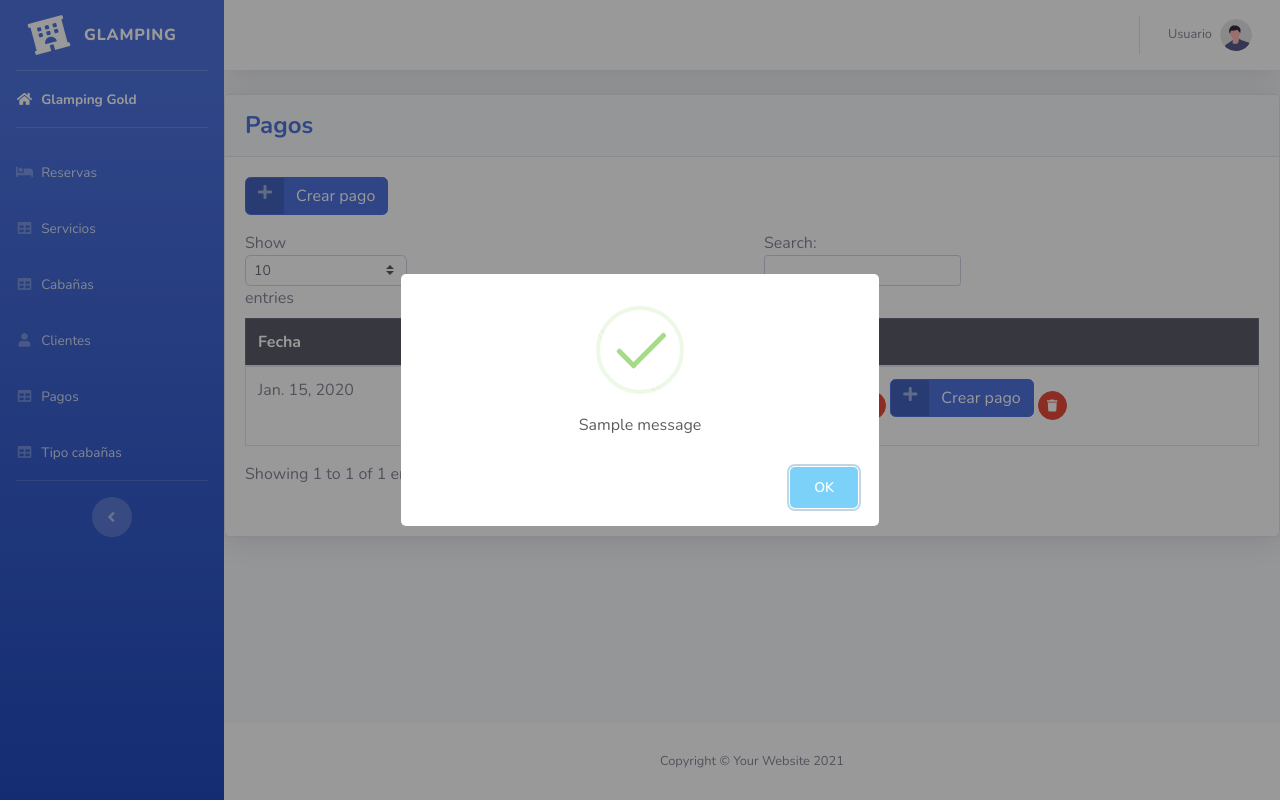
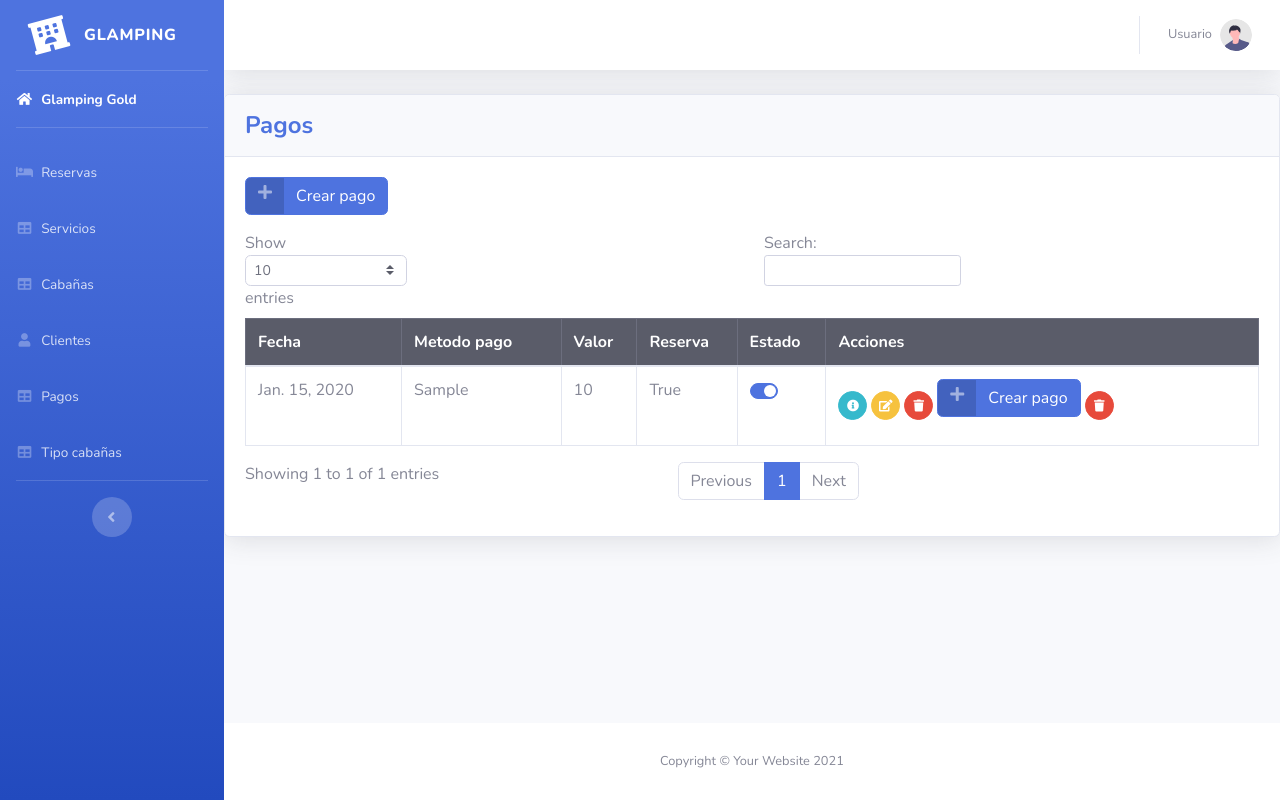
Before and after one commit to moisesd18r19/GOLD_GLAPING2, a Django app: page /pagos/ in a window 1280 px wide. Run offline with Django 5.2, Linux system fonts and the light colour scheme; data comes from the database, SQL or seed files in the repository; both versions use the stored data as it was after the commit; tables that the repository leaves empty hold one stand-in row (values such as "Sample post"); one stand-in notice (Sample message) is shown; parts of the project's set-up code (start-up, migrations or seed data) failed here and were passed over; some libraries are stand-ins or nearby versions.

Commit message:
pagos and reservas

```diff
--- a/Glamping_Gold/pagos/forms.py
+++ b/Glamping_Gold/pagos/forms.py
@@ -1,9 +1,9 @@
 from django import forms
 from . models import Pago
-from reservas.models import Reserva
+
 
 class PagoForm(forms.ModelForm):
-    reserva = forms.ModelChoiceField(queryset=Reserva.objects.filter(status=True).order_by('nombre'))
+    reserva = forms.ModelChoiceField
     class Meta:
         model = Pago
         fields = "__all__"
--- a/Glamping_Gold/pagos/models.py
+++ b/Glamping_Gold/pagos/models.py
@@ -1,13 +1,18 @@
 from django.db import models
 
 class Pago(models.Model):
-    fecha = models.DateField()
+    fecha = models.DateField( default='True')
     metodo_pago = models.CharField(max_length=200)
-    valor = models.IntegerField()
+    valor = models.IntegerField( default='True')
     status = models.BooleanField(default=True)
-    reserva = models.ForeignKey('reservas.reserva', on_delete= models.DO_NOTHING)
+    reserva = models.ForeignKey('reservas.Reserva', on_delete= models.DO_NOTHING, default='True')
 
     def __str__(self):
-        return self.fecha
+        return self.reserva
+
+
+
+
+
 
 # Create your models here.
--- a/Glamping_Gold/pagos/urls.py
+++ b/Glamping_Gold/pagos/urls.py
@@ -5,6 +5,5 @@ urlpatterns = [
     path('', views.pagos, name='pagos'),
     path('pago_status_/<int:pago_id>/', views.change_status_pago, name='pago_status'),
     path('create/', views.create_pagos, name='create_pago'),
-#     path('detail/<int:pago_id>/', views.detail_pago, name='detail_pago'),
-#     path('delete/<int:pago_id>/', views.delete_pago, name='delete_pago'),
+#
  ]
--- a/Glamping_Gold/reservas/models.py
+++ b/Glamping_Gold/reservas/models.py
@@ -1,12 +1,13 @@
 from django.db import models
 
 class Reserva(models.Model):
-    fecha_reserva = models.DateField()
-    fecha_inicio = models.DateField()
-    fecha_fin = models.DateField()
-    valor = models.IntegerField()
-    cliente = models.ForeignKey('cliente.Cliente', on_delete= models.DO_NOTHING)
+    coder = models.CharField(max_length=255, default= True )
+    fecha_reserva = models.DateField(default= True)
+    fecha_inicio = models.DateField(default= True)
+    fecha_fin = models.DateField(default= True)
+    valor = models.IntegerField(default= True)
+    cliente = models.ForeignKey('cliente.Cliente', on_delete= models.DO_NOTHING, default= True)
 
     def __str__(self):
-        return self.fecha_inicio
+        return self.coder
 # Create your models here.
--- a/Glamping_Gold/templates/pagos/index.html
+++ b/Glamping_Gold/templates/pagos/index.html
@@ -20,6 +20,7 @@
                         <th>Fecha</th>
                         <th>Metodo pago</th>
                         <th>Valor</th>
+                        <th>Reserva</th>
                         <th>Estado</th>
                         <th>Acciones</th>
                     </tr>
@@ -30,9 +31,11 @@
                     <td>{{ pago.fecha }}</td>
                     <td>{{ pago.metodo_pago }}</td>
                     <td>{{ pago.valor }}</td>
+                    <td>{{ pago.reserva }}</td>
                     <!-- Toggle Switch button -->
                     <td>
                         <form action="{% url 'pago_status' pago.id %}" method="POST">
+
                             {% csrf_token %}
                             <div class="custom-control custom-switch">
                                 <input type="checkbox" class="custom-control-input" id="customSwitch{{ forloop.counter }}" {% if pago.status %} checked {% endif %} onchange="this.form.submit()">
@@ -50,13 +53,13 @@
                         <a href="" class="btn btn-danger btn-circle btn-sm">
                             <i class="fas fa-trash"></i>
                         </a>
-                        <a href="{% url 'create_pago' %}" class="btn btn-primary btn-icon-split mb-3">
+                        <a href="" class="btn btn-primary btn-icon-split mb-3">
                             <span class="icon text-white-50">
                               <i class="fas fa-plus"></i>
                           </span>
                           <span class="text">Crear pago</span>
                         </a>
-                        <a href="{% url 'delete_pago' pago.id %}" class="deleteBtn btn btn-danger btn-circle btn-sm">
+                        <a href="" class="deleteBtn btn btn-danger btn-circle btn-sm">
                             <i class="fas fa-trash"></i>
                          </a>
                     </td>
@@ -68,90 +71,4 @@
     </div>
 </div>
 
-<div class="modal fade" id="modalId" tabindex="-1" role="dialog" aria-labelledby="modalTitleId" aria-hidden="true">
-    <div class="modal-dialog" role="document">
-        <div class="modal-content">
-            <div class="modal-header">
-                <h5 class="modal-title" id="modalTitleId">Detalles del Autor</h5>
-                <button type="button" class="btn-close" data-bs-dismiss="modal" aria-label="Close"></button>
-            </div>
-            <div class="modal-body">
-                <div class="container-fluid" id="pago-details"></div>
-            </div>
-            <div class="modal-footer">
-                <button type="button" class="btn btn-secondary" data-bs-dismiss="modal">
-                    Cerrar
-                </button>
-            </div>
-        </div>
-    </div>
-</div>
-
-<script>
-// Función para cargar detalles del libro en el modal
-function loadPagoDetails(pagorId) {
-        var xhr = new XMLHttpRequest();
-        xhr.open("GET", "{% url 'detail_pago' 0 %}".replace('0', pagoId), true);
-        xhr.onreadystatechange = function () {
-            if (xhr.readyState == 4) {
-                if (xhr.status == 200) {
-                    var data = JSON.parse(xhr.responseText);
-                    console.log(data);
-                    // Actualizar el contenido del modal con los detalles del libro
-                    document.getElementById("pago-details").innerHTML =
-                        "<p><strong>Nombre:</strong> " + data.name + "</p>" +
-                        "<p><strong>Documento:</strong> " + data.document + "</p>" +
-                        "<p><strong>Nacionalidad:</strong> " + data.nationality + "</p>";
-                    $('#modalId').modal('show'); // Mover esta línea aquí
-                } else {
-                    console.error('Error fetching pago details. Status code: ' + xhr.status);
-                }
-            }
-        };
-        xhr.send();
-    }
-
-    // Asignar evento click a los botones de detalle del libro
-    document.addEventListener("click", function (event) {
-        if (event.target && event.target.dataset.pagoId) {
-            event.stopPropagation();
-            var pagoId = event.target.dataset.pagoId;
-            loadPagoDetails(pagoId);
-        }
-    });
-
-</script>
-
-<script>
-    document.querySelectorAll('.deleteBtn').forEach(function(deleteBtn) {
-    deleteBtn.addEventListener('click', function (event) {
-        event.preventDefault();
-
-        swal({
-            title: "Estás seguro que deseas eliminar?",
-            icon: "warning",
-            buttons: true,
-            dangerMode: true,
-        })
-        .then((willDelete) => {
-            if (willDelete) {
-                window.location.href = this.getAttribute('href');
-            }
-        });
-    });
-});
-</script>
-
-{% if messages %}
-    {% for message in messages %}
-        <script>
-            swal({
-                text: "{{ message }}",
-                icon: "{{ message.tags }}",
-                button: "OK",
-            });
-        </script>
-    {% endfor %}
-{% endif %}
-
 {%endblock%}
```
Also changed, not shown: Glamping_Gold/pagos/views.py (+2 -16 lines), Glamping_Gold/templates/pagos/form.html (+9 -2 lines), Glamping_Gold/db.sqlite3, Glamping_Gold/pagos/migrations/0002_remove_pago_status_alter_pago_fecha.py (added), Glamping_Gold/pagos/migrations/0003_pago_status.py (added), Glamping_Gold/pagos/migrations/0004_alter_pago_fecha_alter_pago_reserva_alter_pago_valor.py (added), Glamping_Gold/reservas/migrations/0002_reserva_coder_alter_reserva_cliente_and_more.py (added).
